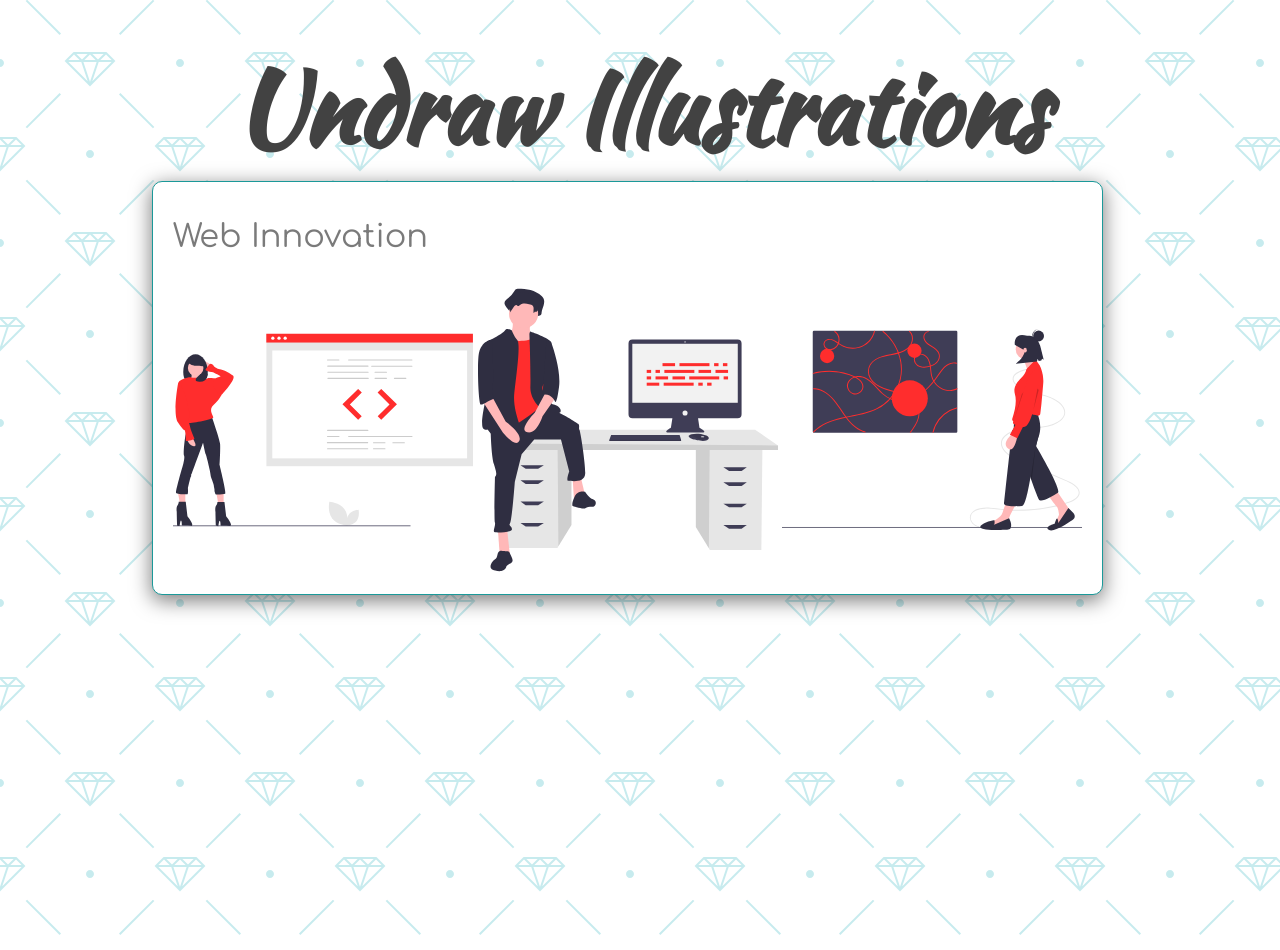
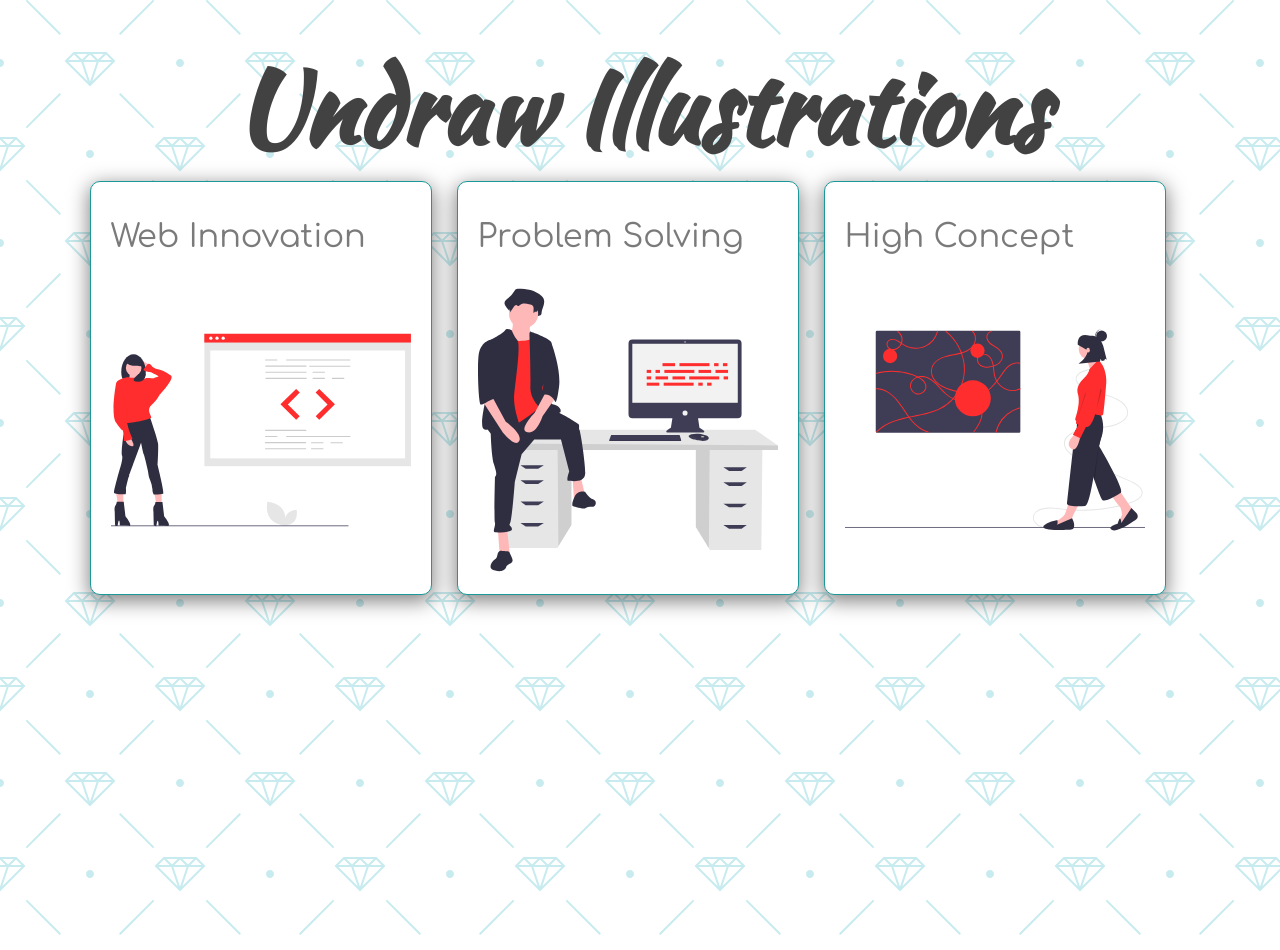
Before and after one commit to nmatthews90/light-dark-mode, a plain HTML site: page index.html in a window 1280 px wide. Shown: the part 926-1876 px from the top of the page. Drawn offline with nearby package versions, Linux system fonts and the light colour scheme.

Commit message:
broke the illustrations into their own divs

```diff
--- a/index.html
+++ b/index.html
@@ -30,10 +30,19 @@
             <div class="image-container">
                 <h2>Web Innovation</h2>
                 <img src="img/undraw_proud_coder_light.svg" alt="proud coder" id="image1">
+            </div>
+            <div class="image-container">
+                <h2>Problem Solving</h2>
                 <img src="img/undraw_feeling_proud_light.svg" alt="feeling proud" id="image2">
+            </div>
+            <div class="image-container">
+                <h2>High Concept</h2>
                 <img src="img/undraw_conceptual_idea_light.svg" alt="conceptual idea" id="image3">
+            </div>
 
-            </div>
+
+
+
         </div>
     </section>
     <!-- Projects Section -->
```
